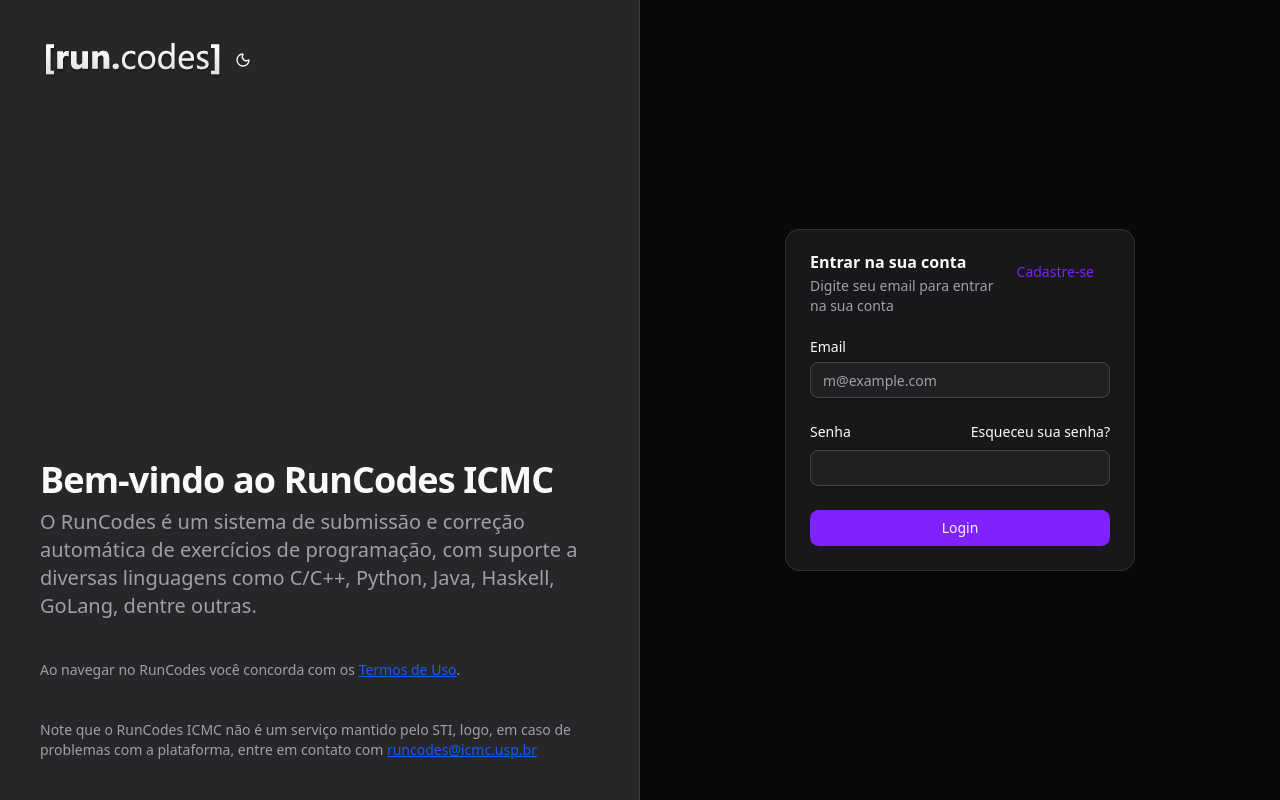
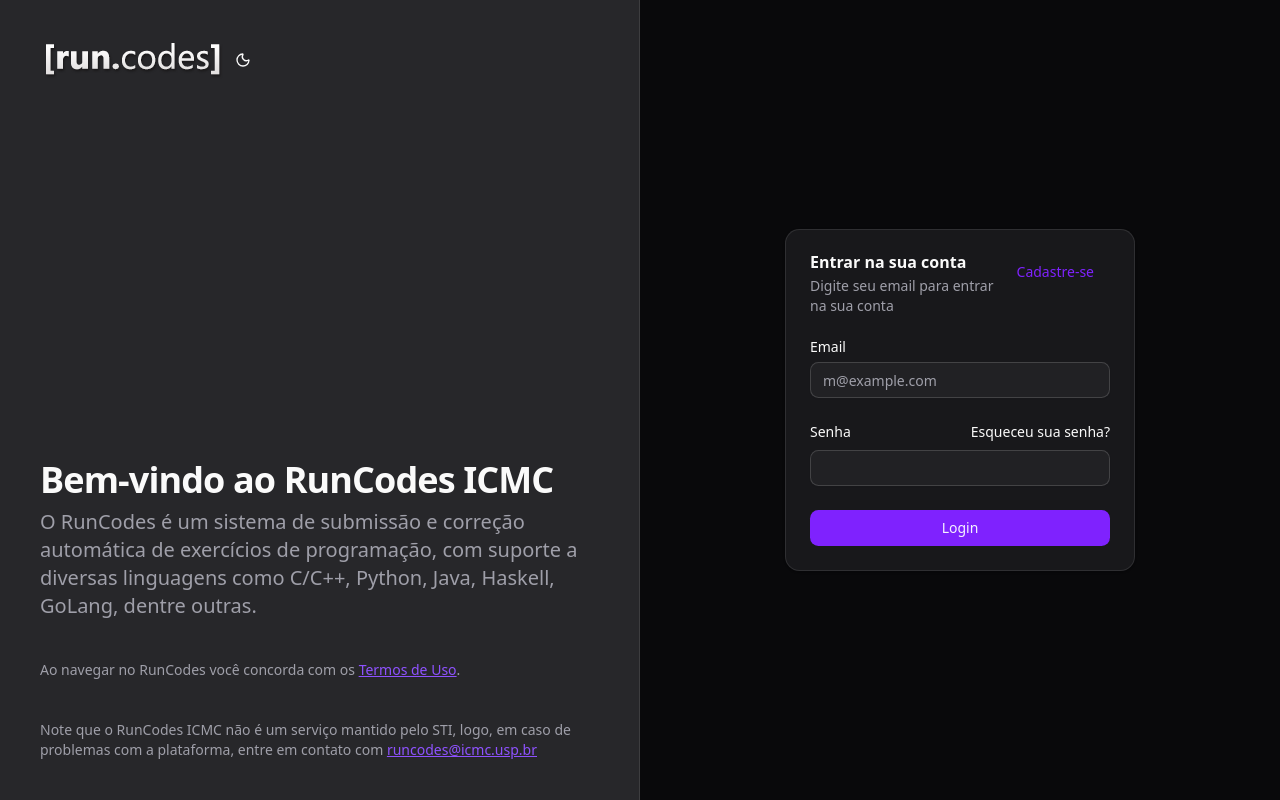
Before and after one commit to reisaraujo-miguel/runcodes-react, a React (Vite) app: page / in a window 1280 px wide. Built offline with nearby package versions, Linux system fonts and the light colour scheme.

Commit message:
use tailwind variable for link color

```diff
--- a/src/components/AboutSection.tsx
+++ b/src/components/AboutSection.tsx
@@ -31,7 +31,7 @@
             <button
               type="button"
               onClick={openTermsModal}
-              className="text-blue-600 hover:text-blue-800 underline cursor-pointer"
+              className="text-link hover:text-link-hover underline cursor-pointer"
             >
               Termos de Uso
             </button>
@@ -45,7 +45,7 @@
             caso de problemas com a plataforma, entre em contato com{" "}
             <a
               href="mailto:runcodes@icmc.usp.br"
-              className="text-blue-600 hover:text-blue-800 underline cursor-pointer"
+              className="text-link hover:text-link-hover underline"
             >
               runcodes@icmc.usp.br
             </a>
```
